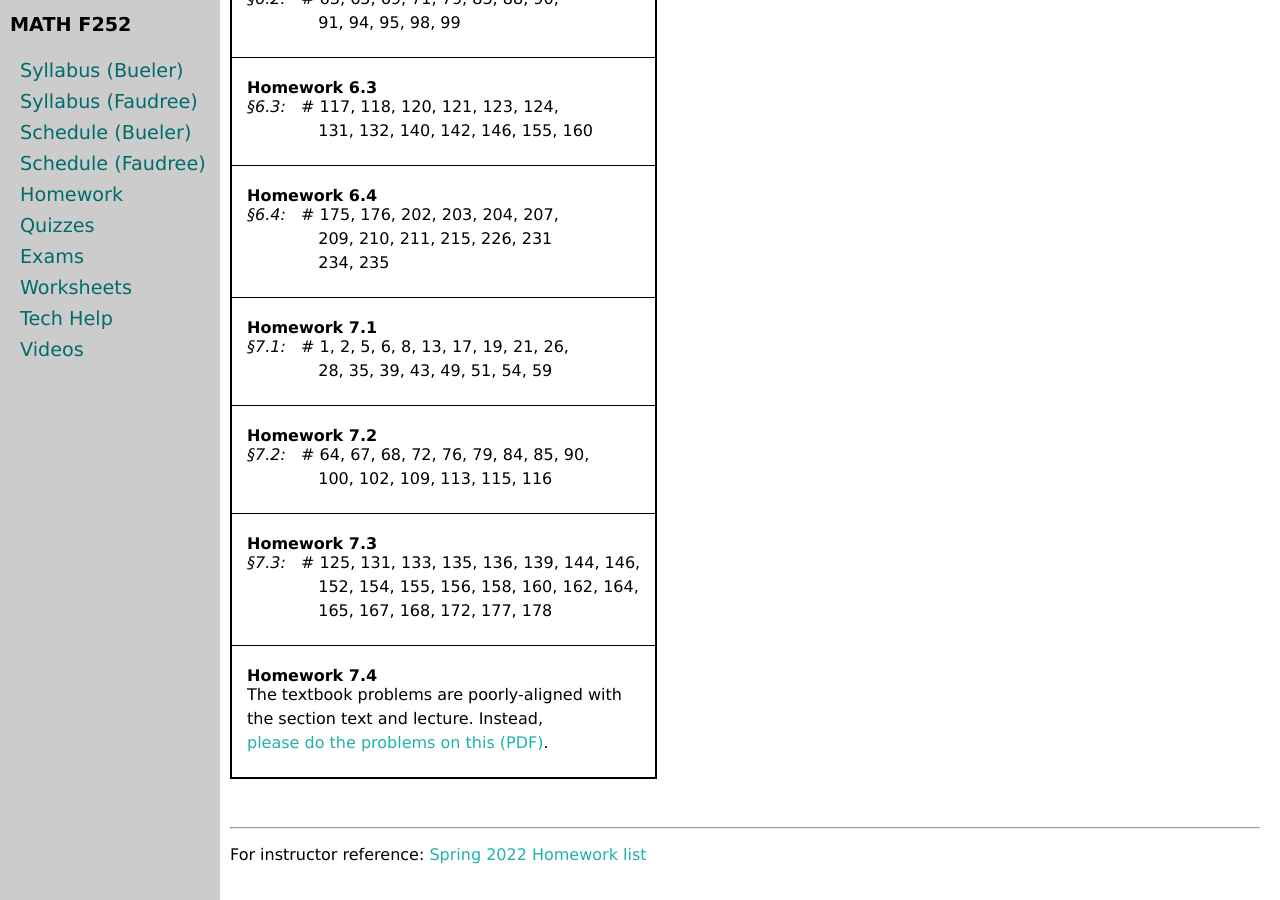
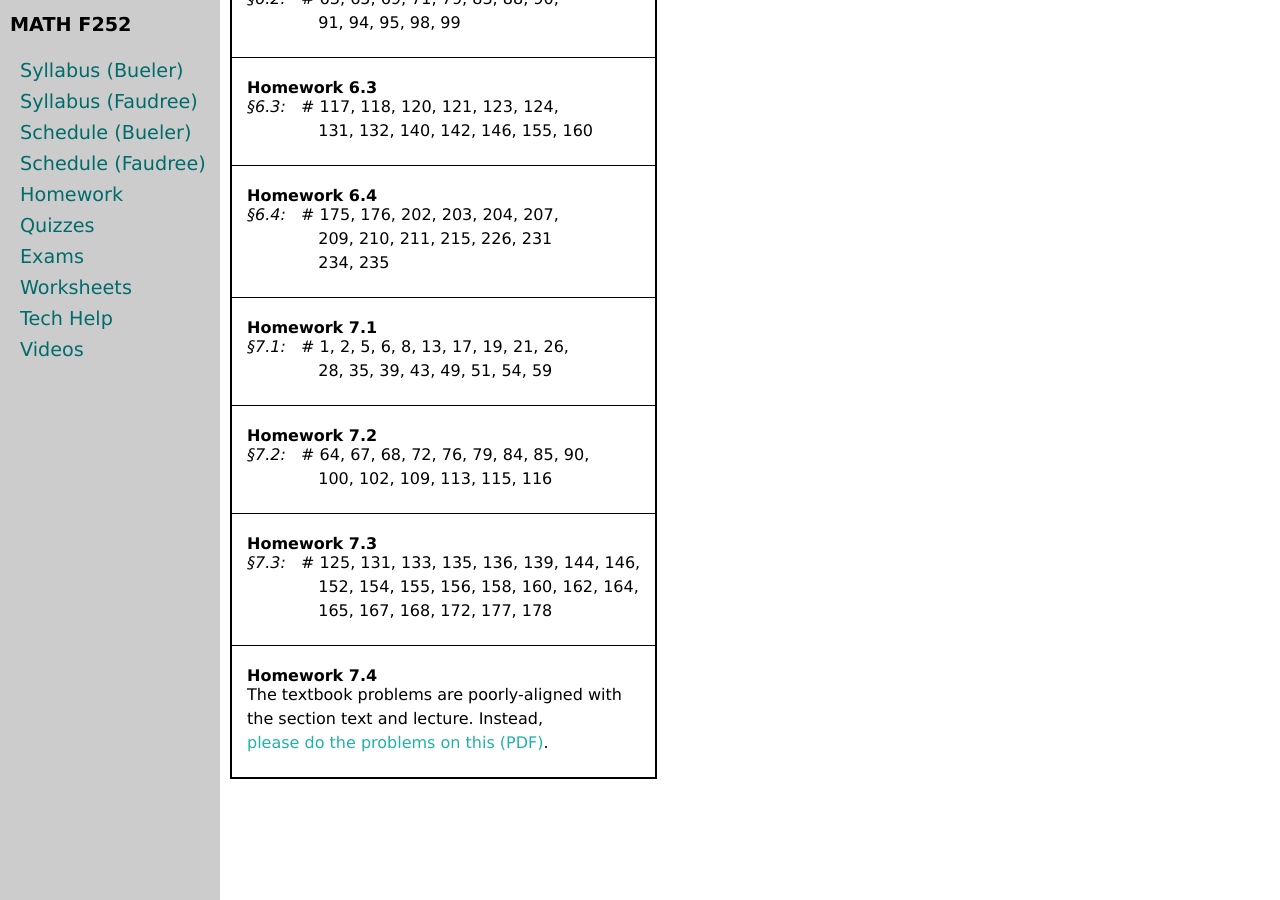
Before and after one commit to uaf-math/calc2, a Jekyll site: the page built from homework.md, in a window 1280 px wide and 900 px high, scrolled down 3322 px. Built offline with Jekyll 4.4.1, drawn with Linux system fonts in a browser that asks for light colours.

Commit message:
minor cleanup

```diff
--- a/homework.md
+++ b/homework.md
@@ -33,6 +33,3 @@ There are some differences, hopefully not many, between the following *four* ver
 {% include homework_table.md  data=site.data.homework %}
 
 <div style="padding-bottom: 40px"></div>
-
----
-For instructor reference: [Spring 2022 Homework list](homeworkS22.html)
```
